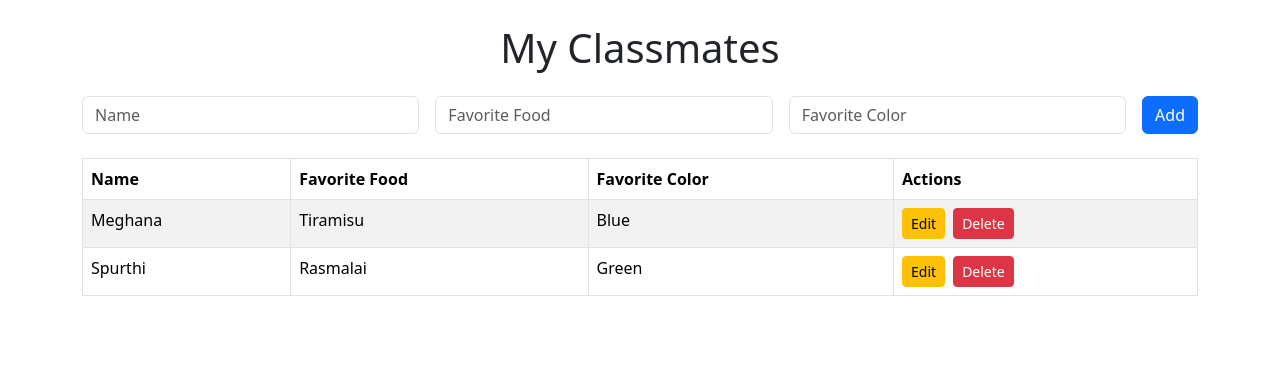
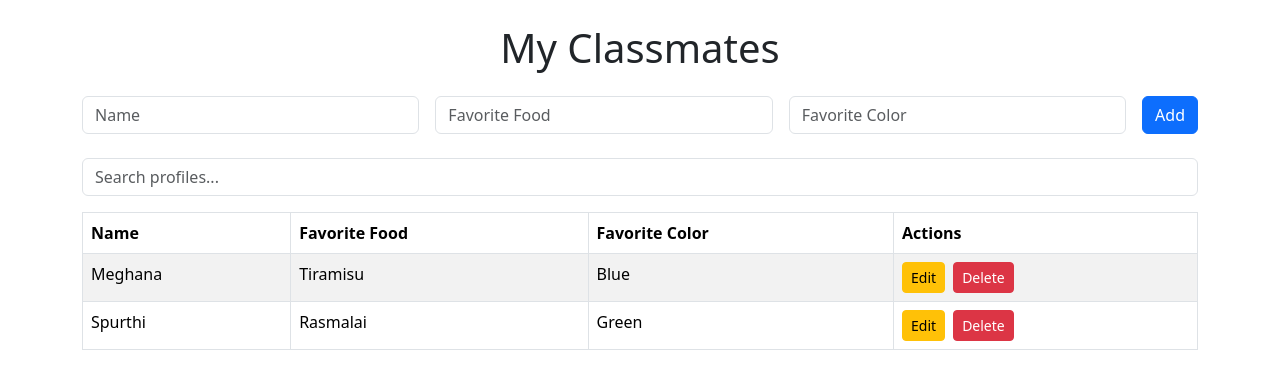
Before and after one commit to MeghanaSpurthiM/StudentConnect, a React (Create React App) app: page / in a window 1280 px wide. Shown: the top 388 px of the page. Built offline with nearby package versions, Linux system fonts and the light colour scheme.

Commit message:
Search/filter implemented

```diff
--- a/package.json
+++ b/package.json
@@ -13,6 +13,7 @@
     "react": "^19.0.0",
     "react-bootstrap": "^2.10.9",
     "react-dom": "^19.0.0",
+    "react-icons": "^5.5.0",
     "react-scripts": "5.0.1",
     "web-vitals": "^2.1.4"
   },
--- a/src/App.js
+++ b/src/App.js
@@ -1,5 +1,6 @@
 import React, { useState } from 'react';
 import 'bootstrap/dist/css/bootstrap.min.css';
+import { useReactTable, getCoreRowModel, getFilteredRowModel, getSortedRowModel, flexRender } from '@tanstack/react-table';
 import Stack from 'react-bootstrap/Stack';
 import Button from 'react-bootstrap/Button';
 import Form from 'react-bootstrap/Form';
@@ -10,9 +11,35 @@ function App() {
     { name: 'Meghana', favoriteFood: 'Tiramisu', favoriteColor: 'Blue' },
     { name: 'Spurthi', favoriteFood: 'Rasmalai', favoriteColor: 'Green' },
   ]);
-
   const [formData, setFormData] = useState({ name: '', favoriteFood: '', favoriteColor: '' });
   const [editingIndex, setEditingIndex] = useState(null);
+  const [globalFilter, setGlobalFilter] = useState('');
+
+  const columns = [
+    { accessorKey: 'name', header: 'Name' },
+    { accessorKey: 'favoriteFood', header: 'Favorite Food' },
+    { accessorKey: 'favoriteColor', header: 'Favorite Color' },
+    {
+      accessorKey: 'actions',
+      header: 'Actions',
+      cell: ({ row }) => (
+        <>
+          <Button variant="warning" size="sm" className="me-2" onClick={() => handleEdit(row.index)}>Edit</Button>
+          <Button variant="danger" size="sm" onClick={() => handleDelete(row.index)}>Delete</Button>
+        </>
+      ),
+    },
+  ];
+
+  const table = useReactTable({
+    data: people,
+    columns,
+    getCoreRowModel: getCoreRowModel(),
+    getSortedRowModel: getSortedRowModel(),
+    getFilteredRowModel: getFilteredRowModel(),
+    state: { globalFilter },
+    onGlobalFilterChange: setGlobalFilter,
+  });
 
   const handleSubmit = (e) => {
     e.preventDefault();
@@ -20,30 +47,21 @@ function App() {
     const favoriteFood = formData.favoriteFood.trim();
     const favoriteColor = formData.favoriteColor.trim();
 
-    const textRegex = /^[A-Za-z\s]+$/;
-    const colorRegex = /^(#[0-9A-Fa-f]{3,6}|[A-Za-z\s]+)$/;
-
     if (!name || !favoriteFood || !favoriteColor) {
       alert('All fields are required!');
-      return;
-    }
-    if (!textRegex.test(name) || !textRegex.test(favoriteFood)) {
-      alert('Name and Favorite Food should only contain letters.');
-      return;
-    }
-    if (!colorRegex.test(favoriteColor)) {
-      alert('Favorite Color should be a valid name or hex code.');
       return;
     }
 
     if (editingIndex !== null) {
       const updatedPeople = [...people];
       updatedPeople[editingIndex] = { name, favoriteFood, favoriteColor };
-
       setPeople(updatedPeople);
       setEditingIndex(null);
     } else {
-
+      if (people.some((person) => person.name === name)) {
+        alert('Name must be unique!');
+        return;
+      }
       setPeople([...people, { name, favoriteFood, favoriteColor }]);
     }
     setFormData({ name: '', favoriteFood: '', favoriteColor: '' });
@@ -68,7 +86,7 @@ function App() {
             placeholder="Name"
             value={formData.name}
             onChange={(e) => setFormData({ ...formData, name: e.target.value })}
-
+            disabled={editingIndex !== null}
           />
           <Form.Control
             type="text"
@@ -89,25 +107,33 @@ function App() {
         </Stack>
       </Form>
 
+      <Form.Control
+        type="text"
+        placeholder="Search profiles..."
+        className="mb-3"
+        value={globalFilter}
+        onChange={(e) => setGlobalFilter(e.target.value)}
+      />
+
       <Table striped bordered hover>
         <thead>
-          <tr>
-            <th>Name</th>
-            <th>Favorite Food</th>
-            <th>Favorite Color</th>
-            <th>Actions</th>
-          </tr>
+          {table.getHeaderGroups().map(headerGroup => (
+            <tr key={headerGroup.id}>
+              {headerGroup.headers.map(header => (
+                <th key={header.id} onClick={header.column.getToggleSortingHandler()} style={{ cursor: 'pointer' }}>
+                  {flexRender(header.column.columnDef.header, header.getContext())}
+                  {header.column.getIsSorted() ? (header.column.getIsSorted() === 'asc' ? ' 🔼' : ' 🔽') : ''}
+                </th>
+              ))}
+            </tr>
+          ))}
         </thead>
         <tbody>
-          {people.map((person, index) => (
-            <tr key={index}>
-              <td>{person.name}</td>
-              <td>{person.favoriteFood}</td>
-              <td>{person.favoriteColor}</td>
-              <td>
-                <Button variant="warning" size="sm" className="me-2" onClick={() => handleEdit(index)}>Edit</Button>
-                <Button variant="danger" size="sm" onClick={() => handleDelete(index)}>Delete</Button>
-              </td>
+          {table.getRowModel().rows.map(row => (
+            <tr key={row.id}>
+              {row.getVisibleCells().map(cell => (
+                <td key={cell.id}>{flexRender(cell.column.columnDef.cell, cell.getContext())}</td>
+              ))}
             </tr>
           ))}
         </tbody>
```
Also changed, not shown: 1 other file (tests, documents, lock files or other folders).
